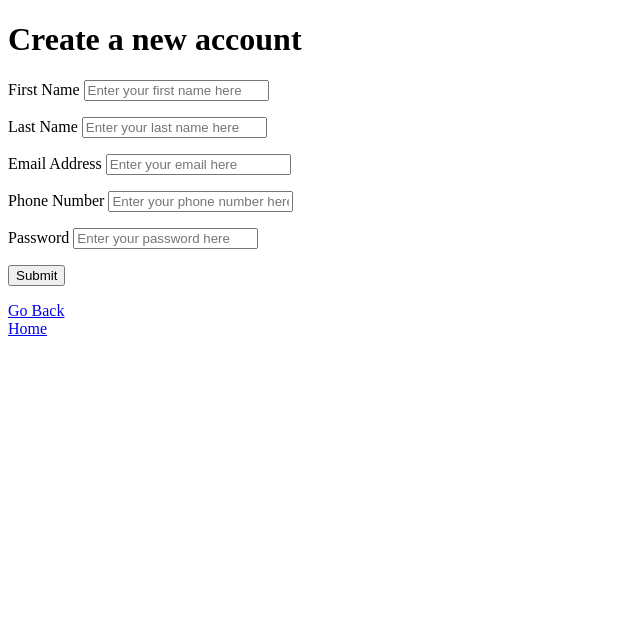
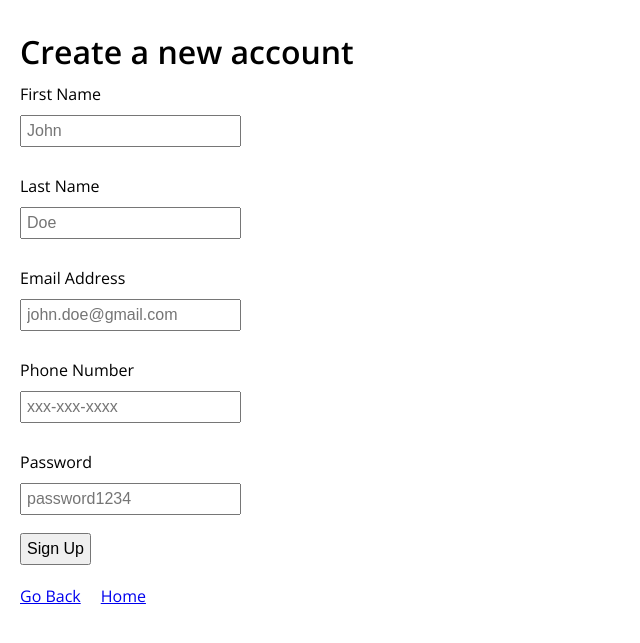
Before and after one commit to FarhathAnwar/Phone-Company-Flask-Postgresql, a Flask app: page /create_account/ in a window 1280 px wide. Shown: the top 643 px of the page, without its empty margins (0-640 px from the left). Run offline with Flask 2, Linux system fonts and the light colour scheme.

Commit message:
feat: styling changes

```diff
--- a/dbconn.py
+++ b/dbconn.py
@@ -1,6 +1,9 @@
 import os
 import psycopg2
 from flask import Flask, render_template
+
+# os.environ['DB_USERNAME'] = '';
+# os.environ['DB_PASSWORD'] = '';
 
 
 def get_db_connection():
@@ -21,4 +24,4 @@ def index():
     cur.close()
     conn.close()
     return render_template('index.html', books=books)
-'''
+    '''
--- a/templates/base.html
+++ b/templates/base.html
@@ -1,14 +1,26 @@
 <!DOCTYPE html>
 <html lang="en">
+
 <head>
     <meta charset="UTF-8">
     <title>{% block title %} {% endblock %}</title>
+    <link rel="preconnect" href="https://fonts.googleapis.com">
+    <link rel="preconnect" href="https://fonts.gstatic.com" crossorigin>
+    <link href="https://fonts.googleapis.com/css2?family=Open+Sans:wght@300;400;500;600&display=swap" rel="stylesheet">
     <style>
         nav a {
             color: #d64161;
             font-size: 3em;
             margin-left: 50px;
             text-decoration: none;
+        }
+
+        .flex {
+            display: flex;
+        }
+
+        .flex * {
+            margin-right: 10px;
         }
 
         .phone {
@@ -18,15 +30,42 @@
         }
 
         .review {
-                margin-left: 50px;
-                font-size: 20px;
+            margin-left: 50px;
+            font-size: 20px;
         }
 
+        body {
+            padding: 20px;
+            margin: 0;
+        }
+
+        input {
+            font-size: 16px;
+            padding: 5px;
+        }
+
+        button {
+            font-size: 16px;
+            padding: 5px;
+        }
+
+        p,
+        h1,
+        h2,
+        h3,
+        h4,
+        h5,
+        h6 {
+            font-family: 'Open Sans', sans-serif;
+            margin: 10px 0;
+        }
     </style>
 </head>
+
 <body>
     <div class="content">
         {% block content %} {% endblock %}
     </div>
 </body>
+
 </html>
--- a/templates/browse.html
+++ b/templates/browse.html
@@ -1,7 +1,7 @@
 {% extends 'base.html' %}
 
 {% block content %}
-<h1>{% block title %} Welcome {{ user }}  {% endblock %}</h1>
+<h1>{% block title %} Welcome {{ user }} {% endblock %}</h1>
 <a href="http://127.0.0.1:5000/signin/">SIGN OUT</a>&nbsp;&nbsp;&nbsp;
 <a href="http://127.0.0.1:5000/browse/">Broswe Phones</a>
 <br /> <br />
@@ -10,7 +10,9 @@
 {% for cx in products %}
 <div class='phone'>
     <h3>{{ cx[5] }} --- PRICE: ${{ cx[3] }} --- RELEASE DATE: {{ cx[4] }}</h3>
-            <i><p>DISPLAY RESOLUTION: {{ cx[2] }}</p></i>
+    <i>
+        <p>DISPLAY RESOLUTION: {{ cx[2] }}</p>
+    </i>
     <p class='review'>STORAGE: {{ cx[6] }}</p>
     <h6 name="productid" id="pid">Product ID: {{cx[0]}}</h6>
     </p>
--- a/templates/buy.html
+++ b/templates/buy.html
@@ -6,7 +6,9 @@
 {% for cx in products %}
 <div class='phone'>
     <h3>{{ cx[5] }} --- PRICE: ${{ cx[3] }} --- RELEASE DATE: {{ cx[4] }}</h3>
-            <i><p>DISPLAY RESOLUTION: {{ cx[2] }}</p></i>
+    <i>
+        <p>DISPLAY RESOLUTION: {{ cx[2] }}</p>
+    </i>
     <p class='review'>STORAGE: {{ cx[6] }}</p>
     <p>Order Quantity: 1</p>
     <h6 name="productid" id="pid">Product ID: {{cx[0]}}</h6>
--- a/templates/create_acc.html
+++ b/templates/create_acc.html
@@ -1,43 +1,34 @@
 {% extends 'base.html' %}
 
 {% block content %}
-    <h1>{% block title %} Create a new account {% endblock %}</h1>
-    <form method="post">
-        <p>
-            <label for="fname">First Name</label>
-            <input type="text" name="fname"
-                   placeholder="Enter your first name here">
-            </input>
-        </p>
+<h1>{% block title %} Create a new account {% endblock %}</h1>
+<form method="post">
+    <p> <label for="fname">First Name</label> </p>
+    <input type="text" name="fname" placeholder="John"> </input>
+    <br>
+    <br>
+    <p> <label for="lname">Last Name</label> </p>
+    <input type="text" name="lname" placeholder="Doe"> </input>
+    <br>
+    <br>
+    <p> <label for="email">Email Address</label> </p>
+    <input type="text" name="email" placeholder="john.doe@gmail.com"> </input>
+    <br>
+    <br>
+    <p> <label for="phone">Phone Number</label> </p>
+    <input type="text" name="phone" placeholder="xxx-xxx-xxxx"> </input>
+    <br>
+    <br>
+    <p> <label for="password">Password</label> </p>
+    <input type="text" name="password" placeholder="password1234" type="password"> </input>
+    <br>
+    <br>
+    <button type="submit">Sign Up</button>
+    </p>
+</form>
 
-        <p>
-            <label for="lname">Last Name</label>
-            <input type="text" name="lname"
-                   placeholder="Enter your last name here">
-            </input>
-        </p>
-        <p>
-            <label for="email">Email Address</label>
-            <input type="text" name="email"
-                   placeholder="Enter your email here">
-            </input>
-        </p>
-        <p>
-            <label for="phone">Phone Number</label>
-            <input type="text" name="phone"
-                   placeholder="Enter your phone number here">
-            </input>
-        </p>
-        <p>
-            <label for="password">Password</label>
-            <input type="text" name="password"
-                   placeholder="Enter your password here">
-            </input>
-        </p>
-            <button type="submit">Submit</button>
-        </p>
-    </form>
-    <a href="http://127.0.0.1:5000/signin/">Go Back</a>
-    <br />
-    <a href="http://127.0.0.1:5000">Home</a>
+<div class="flex">
+    <p><a href="http://127.0.0.1:5000/signin/">Go Back</a></p>
+    <p><a href="http://127.0.0.1:5000">Home</a></p>
+</div>
 {% endblock %}
```
Also changed, not shown: app.py (+37 -30 lines), templates/index.html (+8 -5 lines), templates/signin.html (+15 -19 lines), templates/confirmation.html (indentation only). Lines whose indentation alone changed are shown as unchanged.
